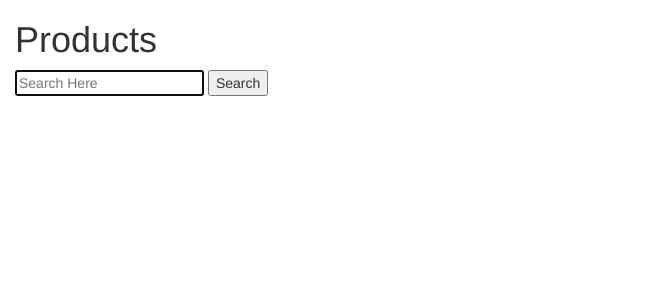
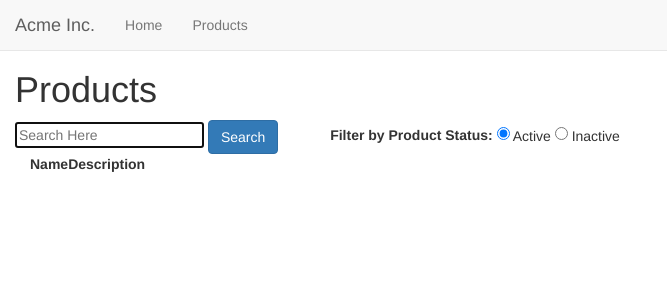
Before and after one commit to sakshammalik/csv-upload, a Flask app: page /products in a window 1280 px wide. Shown: the top 300 px of the page, without its empty margins (0-667 px from the left). Run offline with Flask 2, Linux system fonts and the light colour scheme; data that the repository does not hold is empty; some libraries are stand-ins or nearby versions.

Commit message:
Fixed layout and css, added filter for product status

```diff
--- a/app.py
+++ b/app.py
@@ -38,14 +38,17 @@ def get_products():
 def search():
     data = json.loads(request.data.decode('utf8'))
     search_term = data['text']
-    if search_term:
+    status = data['status']
+    if search_term and status:
         all_products = db.session.query(models.Product)\
-            .filter(models.Product.name.ilike('%'+search_term+'%')).all()
+            .filter(models.Product.name.ilike('%'+search_term+'%'),
+                    models.Product.status == status).all()
         return jsonify({'result': 'success',
                         'is_search': True,
                         'data': render_template('list.html', products=all_products)})
     else:
-        all_products = db.session.query(models.Product).all()
+        all_products = db.session.query(models.Product)\
+            .filter(models.Product.status == status).all()
         return jsonify({'result': 'success',
                         'is_search': False,
                         'data': render_template('list.html', products=all_products)})
@@ -53,7 +56,10 @@ def search():
 
 @app.route('/get_all_products', methods=['GET', 'POST'])
 def get_all_products():
-    all_products = db.session.query(models.Product).all()
+    data = json.loads(request.data.decode('utf8'))
+    status = data['status']
+    all_products = db.session.query(models.Product) \
+        .filter(models.Product.status == status).all()
     return jsonify({'result': 'success',
                     'data': render_template('list.html', products=all_products)})
 
--- a/requirements.txt
+++ b/requirements.txt
@@ -9,6 +9,7 @@ Flask-Bootstrap==3.3.7.1
 Flask-Migrate==2.5.2
 Flask-Script==2.0.6
 Flask-SQLAlchemy==2.4.0
+gunicorn==19.9.0
 itsdangerous==1.1.0
 Jinja2==2.10.1
 kombu==4.6.3
--- a/tasks.py
+++ b/tasks.py
@@ -3,6 +3,7 @@ from sqlalchemy import create_engine
 from sqlalchemy.orm import sessionmaker
 
 import models
+import random
 
 celery = Celery(
     'tasks',
@@ -17,9 +18,11 @@ session = Session()
 
 @celery.task()
 def upload_file(products):
+    statuses = ['active', 'inactive']
     for product in products:
+        status = random.choice(statuses)
         prod = models.Product(sku=product['sku'], name=product['name'],
-                              description=product['description'], status='active')
+                              description=product['description'], status=status)
         session.merge(prod)
         session.commit()
     return 'success'
--- a/templates/list.html
+++ b/templates/list.html
@@ -1,5 +1,16 @@
-<ul>
-{% for product in products %}
-    <li>{{ product.name }}</li>
-{% endfor %}
-</ul>
+<table>
+    <thead>
+    <tr>
+       <td><b>Name</b></td>
+        <td><b>Description</b></td>
+    </tr>
+    </thead>
+    <tbody>
+    {% for product in products %}
+        <tr>
+            <td>{{ product.name }}</td>
+            <td>{{ product.description }}</td>
+        </tr>
+    {% endfor %}
+    </tbody>
+</table>
--- a/templates/products.html
+++ b/templates/products.html
@@ -2,9 +2,19 @@
 {% block title %}
 Product List
 {% endblock %}
-
 {% block content %}
-<div class="container-fluid">
+<nav class="navbar navbar-default navbar-fixed-top">
+  <div class="container-fluid">
+    <div class="navbar-header">
+      <a class="navbar-brand" href="/">Acme Inc.</a>
+    </div>
+    <ul class="nav navbar-nav">
+      <li><a href="/">Home</a></li>
+      <li><a href="/products">Products</a></li>
+    </ul>
+  </div>
+</nav>
+<div class="container-fluid" style="margin-top:50px">
     <h1 id="heading">Products</h1>
     <input id="searchInput"
            name="search"
@@ -12,7 +22,10 @@ Product List
            autocomplete="off"
            autofocus="autofocus"
            type="text">
-    <button id="searchButton">Search</button>
+    <button id="searchButton" class="btn btn-primary">Search</button>
+    <b style="margin-left: 48px;">Filter by Product Status: </b>
+    <input class="filterByStatusButton" type="radio" name="productStatus" value="active" checked> Active
+    <input class="filterByStatusButton" type="radio" name="productStatus" value="inactive"> Inactive
     <div id="productList" class="container-fluid">
     </div>
 </div>
@@ -21,34 +34,51 @@ Product List
 {{super()}}
 <script>
 $(document).ready(function () {
-    $('#searchButton').click(function() {
+    $("input[name='productStatus']").click(function() {
         var text = $('#searchInput').val();
+        var status = $("input[name='productStatus']:checked").val();
         $.ajax({
             method: 'POST',
             url: '{{ url_for('search') }}',
             dataType: 'json',
-            data: JSON.stringify({text: text}),
+            data: JSON.stringify({text: text, status: status}),
             contentType: 'application/json; charset=utf-8',
             success: function(resp) {
-                clearInterval(productInterval);
+                $('#productList').empty();
+                $('#productList').append(resp.data);
+            }
+        });
+    });
+
+    $('#searchButton').click(function() {
+        var text = $('#searchInput').val();
+        var status = $("input[name='productStatus']:checked").val();
+        $.ajax({
+            method: 'POST',
+            url: '{{ url_for('search') }}',
+            dataType: 'json',
+            data: JSON.stringify({text: text, status: status}),
+            contentType: 'application/json; charset=utf-8',
+            success: function(resp) {
                 $('#productList').empty();
                 $('#productList').append(resp.data);
             }
         });
     });
     function getProducts() {
+      var status = $("input[name='productStatus']:checked").val();
       $.ajax({
-        method: 'GET',
+        method: 'POST',
         url: '{{ url_for('get_all_products') }}',
+        dataType: 'json',
+        data: JSON.stringify({status: status}),
+        contentType: 'application/json; charset=utf-8',
         success: function(resp) {
             $('#productList').empty();
             $('#productList').append(resp.data);
         }
       });
     }
-    var productInterval = setInterval(function() {
-        getProducts();
-    }, 5000);
     getProducts();
  });
 </script>
```
Also changed, not shown: templates/index.html (+21 -34 lines), 1 other file.
